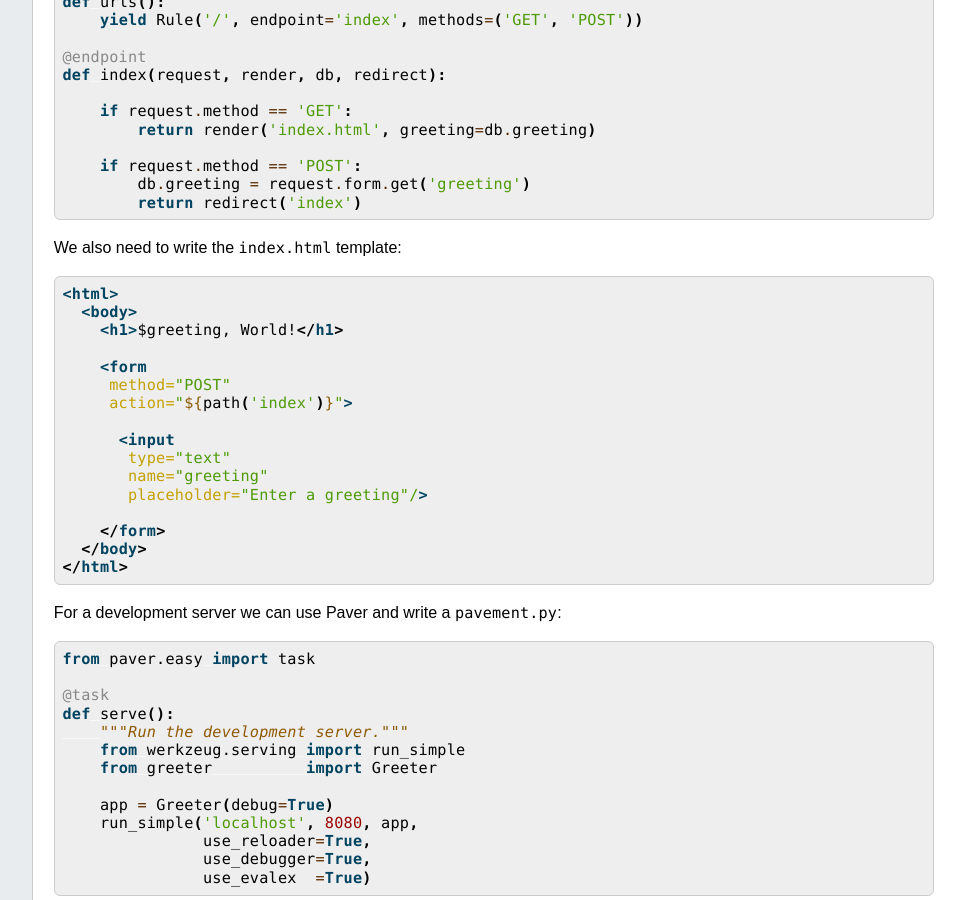
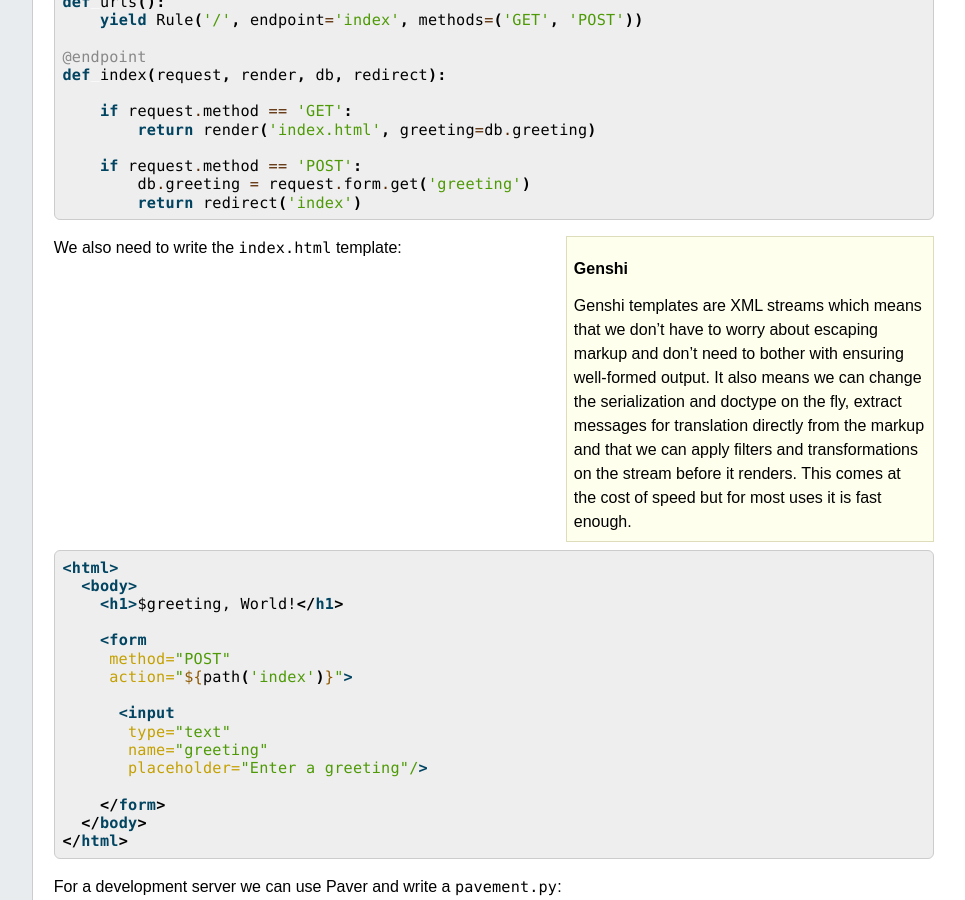
Before and after one commit to dag/relvlast, a Sphinx documentation site: the page built from docs/index.rst, in a window 1280 px wide and 900 px high, scrolled down 1152 px. Shown: the whole window, without its empty margins (224-1189 px from the left). Built offline with Sphinx 7.4.7, drawn with Linux system fonts in a browser that asks for light colours.

Commit message:
genshi sidebar in sample app section

```diff
--- a/docs/index.rst
+++ b/docs/index.rst
@@ -78,6 +78,15 @@ function.
       if request.method == 'POST':
           db.greeting = request.form.get('greeting')
           return redirect('index')
+
+.. sidebar:: Genshi
+
+  Genshi templates are XML streams which means that we don't have to worry
+  about escaping markup and don't need to bother with ensuring well-formed
+  output. It also means we can change the serialization and doctype on the
+  fly, extract messages for translation directly from the markup and that
+  we can apply filters and transformations on the stream before it renders.
+  This comes at the cost of speed but for most uses it is fast enough.
 
 We also need to write the :file:`index.html` template:
 
```
